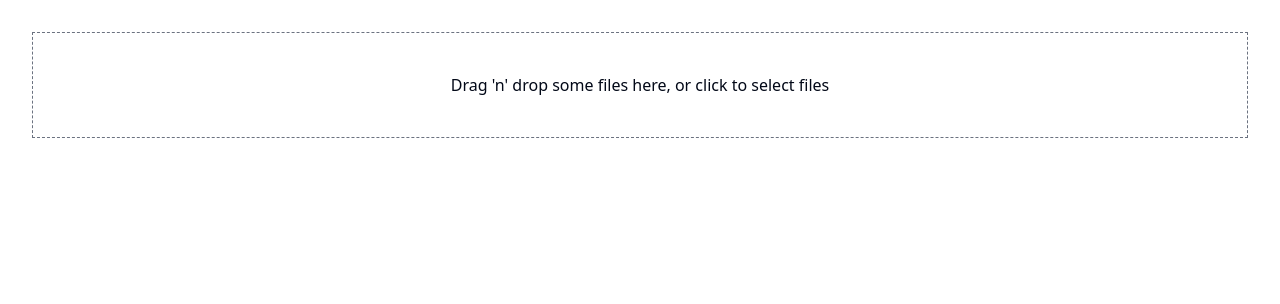
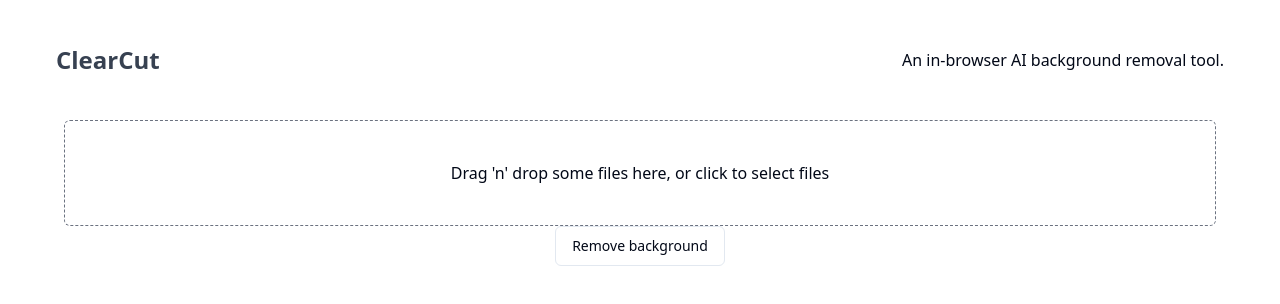
Before and after one commit to Eppu/clearcut, a React (Vite) app: page / in a window 1280 px wide. Shown: the top 304 px of the page. Built offline with nearby package versions, Linux system fonts and the light colour scheme.

Commit message:
Separate preview, remove and download from eachother

```diff
--- a/src/App.tsx
+++ b/src/App.tsx
@@ -16,8 +16,6 @@
 
 import { Card, CardContent, CardDescription, CardFooter, CardHeader, CardTitle } from '@/components/ui/card';
 
-let image_src: ImageData | ArrayBuffer | Uint8Array | Blob | URL | string = '';
-console.log('image_src', image_src);
 // extend File interface with preview
 interface ExtendedFile extends File {
   preview: string;
@@ -25,12 +23,11 @@
 
 function App() {
   const [files, setFiles] = useState<ExtendedFile[]>([]);
-  // const [readyImage, setImage] = useState<ImageData | ArrayBuffer | Uint8Array | Blob | URL | string>('');
-  const [readyImage, setImage] = useState<URL | string>('');
+  const [readyImage, setImage] = useState<string>('');
 
-  const onDrop = useCallback((acceptedFiles: ImageSource[]) => {
+  const removeBackground = (acceptedFiles: ImageSource[]) => {
     console.log('acceptedFiles', acceptedFiles);
-    console.log('Runnig imglyRemoveBackground...');
+    console.log('Running imglyRemoveBackground...');
     // run imglyRemoveBackground. after the background has been removed, return the result
     imglyRemoveBackground(acceptedFiles[0])
       .then((blob: Blob) => {
@@ -38,70 +35,111 @@
         console.log('got blob', blob);
         const url = URL.createObjectURL(blob);
         console.log('url is', url);
-        image_src = url;
         setImage(url);
         return url;
       })
       .catch((error: any) => {
         console.log('error', error);
       });
-  }, []);
+  };
+
+  const handleDownload = () => {
+    // Create a temporary link element
+    const link = document.createElement('a');
+    link.href = readyImage;
+    link.download = files[0].name.split('.')[0] + '_clearcut.png';
+    link.click();
+  };
 
   const { getRootProps, getInputProps } = useDropzone({
     accept: { 'image/*': [] },
-    onDrop,
+    // onDrop,
+    onDrop: (acceptedFiles) => {
+      setFiles(
+        acceptedFiles.map((file) =>
+          Object.assign(file, {
+            preview: URL.createObjectURL(file),
+          })
+        )
+      );
+    },
   });
 
-  // const thumbs = readyImage.map((readyImage) => (
-  //   <div>
-  //     <div>
-  //       <img src={readyImage} />
-  //     </div>
-  //   </div>
-  // ));
+  const thumbs = files.map((file) => (
+    <div key={file.name}>
+      <div>
+        <img
+          src={file.preview}
+          // Revoke data uri after image is loaded
+          onLoad={() => {
+            URL.revokeObjectURL(file.preview);
+          }}
+        />
+      </div>
+    </div>
+  ));
 
-  // useEffect(() => {
-  //   // Make sure to revoke the data uris to avoid memory leaks
-  //   files.forEach((file) => URL.revokeObjectURL(file.preview));
-  // }, [files]);
+  useEffect(() => {
+    // Make sure to revoke the data uris to avoid memory leaks, will run on unmount
+    return () => files.forEach((file) => URL.revokeObjectURL(file.preview));
+  }, [files]);
 
   return (
-    <section className="border border-dashed border-gray-500 relative">
+    <>
+      <header className="bg-white">
+        <div className="container mx-auto px-6 py-3">
+          <div className="flex items-center justify-between">
+            <div className="hidden w-full text-gray-600 md:flex md:items-center">
+              <div className="text-gray-700 md:text-center text-2xl font-semibold">ClearCut</div>
+            </div>
+            <div className="flex items-center justify-end w-full">An in-browser AI background removal tool.</div>
+          </div>
+        </div>
+      </header>
+
+      <main className="my-8">
+        <>
+          <div className="container mx-auto">
+            <section className="border border-dashed border-gray-500 relative rounded-md">
+              {/* <section className="flex h-[150px] w-[300px] items-center justify-center rounded-md border border-dashed text-sm"> */}
               <div className="text-center p-10  m-auto cursor-pointer">
                 <div {...getRootProps({ className: 'dropzone' })}>
                   <input {...getInputProps()} />
                   <p>Drag 'n' drop some files here, or click to select files</p>
                 </div>
               </div>
-      {/* <aside>{thumbs}</aside> */}
+            </section>
+            {thumbs}
             {readyImage && (
+              <Card>
                 <aside>
-          <img src={readyImage as string} alt="Rendered Image" />
+                  <img src={readyImage} alt="Rendered Image" />
                 </aside>
+              </Card>
             )}
-    </section>
+          </div>
+        </>
+        <Button
+          variant={'outline'}
+          onClick={() => {
+            removeBackground(files);
+          }}
+        >
+          Remove background
+        </Button>
+        {readyImage && (
+          <Button
+            variant={'outline'}
+            onClick={() => {
+              handleDownload();
+            }}
+          >
+            Download
+          </Button>
+        )}
+      </main>
+    </>
   );
-
-  // return (
-  //   <>
-  //     <header className="bg-white">
-  //       <div className="container mx-auto px-6 py-3">
-  //         <div className="flex items-center justify-between">
-  //           <div className="hidden w-full text-gray-600 md:flex md:items-center">
-  //             <div className="text-gray-700 md:text-center text-2xl font-semibold">ClearCut</div>
-  //           </div>
-  //           <div className="flex items-center justify-end w-full">jeejee</div>
-  //         </div>
-  //       </div>
-  //     </header>
-
-  //     <main className="my-8">
-  //       asdasdasdasdasd
-  //       <div className="container mx-auto">wasdasdasdasdasd</div>
-  //       <Button variant={'outline'}>Remove background</Button>
-  //     </main>
-  //   </>
-  // );
 }
 
 export default App;
```
Lines whose indentation alone changed are shown as unchanged.
